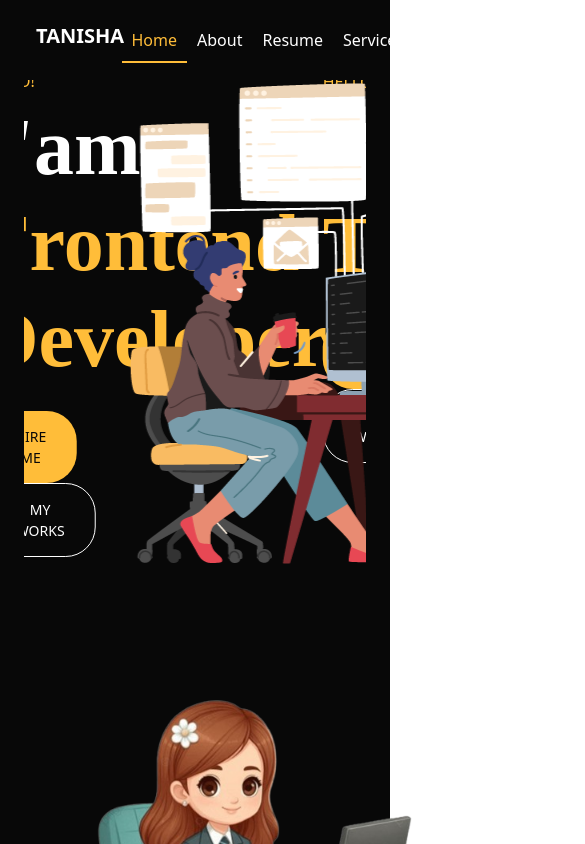
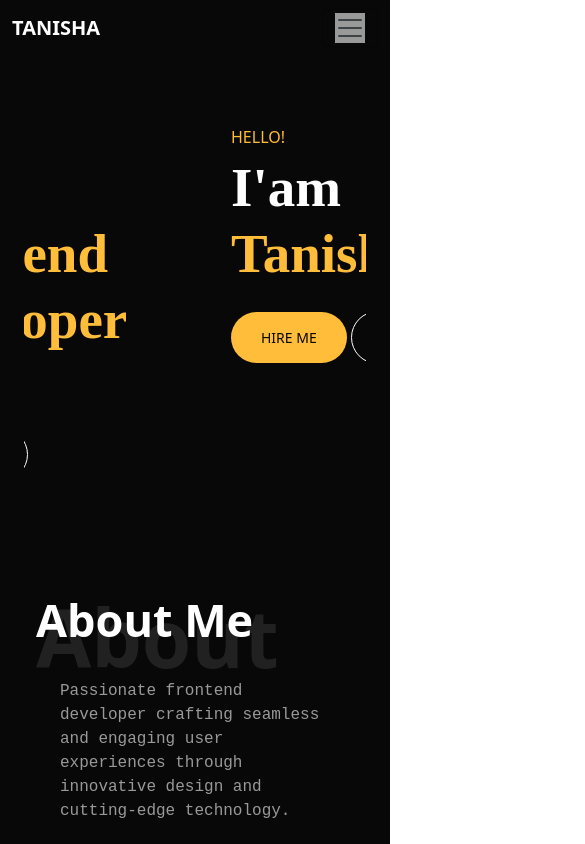
Before and after one commit to Tannu742/portfolio, a React (Create React App) app: page / in a window 390 px wide. Shown: the top 844 px of the page, 585 px wide, since content can reach past the window. Built offline with nearby package versions, Linux system fonts and the light colour scheme.

Commit message:
responsive

```diff
--- a/src/assets/css/style.css
+++ b/src/assets/css/style.css
@@ -31,15 +31,26 @@ header{
     color: var(--basic-text);
     font-weight: 700;
 }
-.navLinks a {
+.header {
+    background-color: var(--bg-color);
+    color: var(--basic-text);
+}
+.header .navbar-brand {
+    color: var(--basic-text);
+}
+.header .navLinks.nav-link {
     color: var(--basic-text);
     text-decoration: none;
     font-weight: 500;
     padding: 10px;
+    border-bottom: 2px solid transparent;
 }
-.navLinks a.active {
+.header .navLinks.nav-link.active, .header .navLinks.nav-link:hover {
     color: var(--text-color);
-    border-bottom: 2px solid var(--text-color);
+    border-color: var(--text-color);
+}
+.header .navbar-toggler-icon{
+    background-color: var(--text-color2);
 }
 .home {
     background-color: var(--bg-color);
@@ -204,7 +215,6 @@ button.btn.btn-secondary.btn-sm {
 .image {
     transition: .5s ease;
     backface-visibility: hidden;
-    width: 520px;
 }
 .middle {
     transition: .5s ease;
@@ -229,3 +239,76 @@ button.btn.btn-secondary.btn-sm {
     padding: 16px 32px;
     text-decoration: none;
 }
+@media(max-width:767px){
+    .carousel-inner img{
+        display: none;
+    }
+    .carousel .col-6{
+        width: 100%;
+    }
+    .aboutImg{
+        display: none;
+    }
+    .resume .cardBox.card{
+        width: 100%;
+        flex: none;
+    }
+    .testimotionals .card{
+        width: 100%;
+    }
+    .projects .col-6{
+        width: 500px;
+    }
+    .contact .col-3{
+        width: 50%;
+    }
+}
+@media(max-width:575px){
+    .slide{
+        padding: 0;
+    }
+    .slide .carousel-item .col-6 h1 {
+        font-size: 55px;
+    }
+    .footer .col{
+        width: 100%;
+        flex: none;
+    }
+}
+@media(max-width:375px){
+    .slide .carousel-item .col-6 h1 {
+        font-size: 45px;
+    }
+    button.btn.btn-primary.btn-sm{
+        padding: 15px 22px;
+    }
+    .image{
+        width: 270px;
+    }
+    .theme-heading span::before{
+        font-size: 65px;
+        top: 8px;
+    }
+    .contact .col-3{
+        width: 100%;
+    }
+    .footerFoot{
+        padding: 10px;
+    }
+    .theme-heading span::before{
+        font-size: 45px;
+    }
+}
+@media(max-width:324px){
+    .carousel-inner .col-6.p-5{
+        padding: 0;
+    }
+    button.btn.btn-primary.btn-sm{
+       width: 100%;
+       margin: 10px;
+    }
+    button.btn.btn-secondary.btn-sm{
+       width: 100%;
+       margin: 10px;
+    }
+}
--- a/src/components/header/index.js
+++ b/src/components/header/index.js
@@ -1,8 +1,9 @@
 import React, { useEffect, useRef } from 'react';
-import { Link } from 'react-router-dom';
-import { Col, Container, Row } from 'react-bootstrap';
 import { Links } from '../../constants/data';
 import { handleScroll } from '../../utils';
+import Container from 'react-bootstrap/Container';
+import Nav from 'react-bootstrap/Nav';
+import Navbar from 'react-bootstrap/Navbar';
 
 const Header = () => {
     const links = useRef([]);
@@ -10,26 +11,45 @@ const Header = () => {
     useEffect(() => {
         handleScroll(links.current);
     }, []);
+
     return (
-        <header className="header banner">
+        <Navbar collapseOnSelect expand="lg" className="header">
             <Container>
-                <Row className='p-4'>
-                    <Col className='logo col-3'>
-                        <h5 className='fw-bolder'>TANISHA</h5>
-                    </Col>
-                    <Col className='col-9 navLinks align-content-center text-align-end'>
+                <Navbar.Brand href="" className='fw-bolder logo'>TANISHA</Navbar.Brand>
+                <Navbar.Toggle aria-controls="responsive-navbar-nav" />
+                <Navbar.Collapse id="responsive-navbar-nav">
+                    <Nav className="ms-auto">
                         {
                             Links.map((item, i) => {
                                 return (
-                                    <Link ref={el => links.current[i] = el} to={item.path} key={item.id} className='head_links'>{item.link}</Link>
+                                    <Nav.Link ref={el => links.current[i] = el} href={item.path} key={item.id} className='head_links navLinks'>{item.link}</Nav.Link>
                                 )
                             })
                         }
-                    </Col>
-                </Row>
+                    </Nav>
+                </Navbar.Collapse>
             </Container>
-        </header>
+        </Navbar>
     );
 }
 
+// <header className="header banner">
+//     <Container>
+//         <Row className='p-4'>
+//             <Col className='logo col-3'>
+//                 <h5 className='fw-bolder'>TANISHA</h5>
+//             </Col>
+//             <Col className='col-9 navLinks align-content-center text-align-end'>
+//                 {
+//                     Links.map((item, i) => {
+//                         return (
+//                             <Link ref={el => links.current[i] = el} to={item.path} key={item.id} className='head_links'>{item.link}</Link>
+//                         )
+//                     })
+//                 }
+//             </Col>
+//         </Row>
+//     </Container>
+// </header>
+
 export default Header;
--- a/src/pages/home/index.js
+++ b/src/pages/home/index.js
@@ -1,4 +1,4 @@
-import { Col, Container, ProgressBar, Row } from 'react-bootstrap';
+import { Col, Container, Image, ProgressBar, Row } from 'react-bootstrap';
 import { Link } from 'react-router-dom';
 import { FontAwesomeIcon } from '@fortawesome/react-fontawesome';
 
@@ -91,7 +91,7 @@ const Home = () => {
                                 return (
                                     <div className='col-6' key={item.id}>
                                         <div className='my-2 projectBox'>
-                                            <img className='image' src={item.img} alt="" />
+                                        <Image className='image' src={item.img} fluid />
                                             <div className='middle'>
                                                 <Link rel='noreferrer' target='_blank' className='text' to={item.link}>{item.title}</Link>
                                             </div>
```
